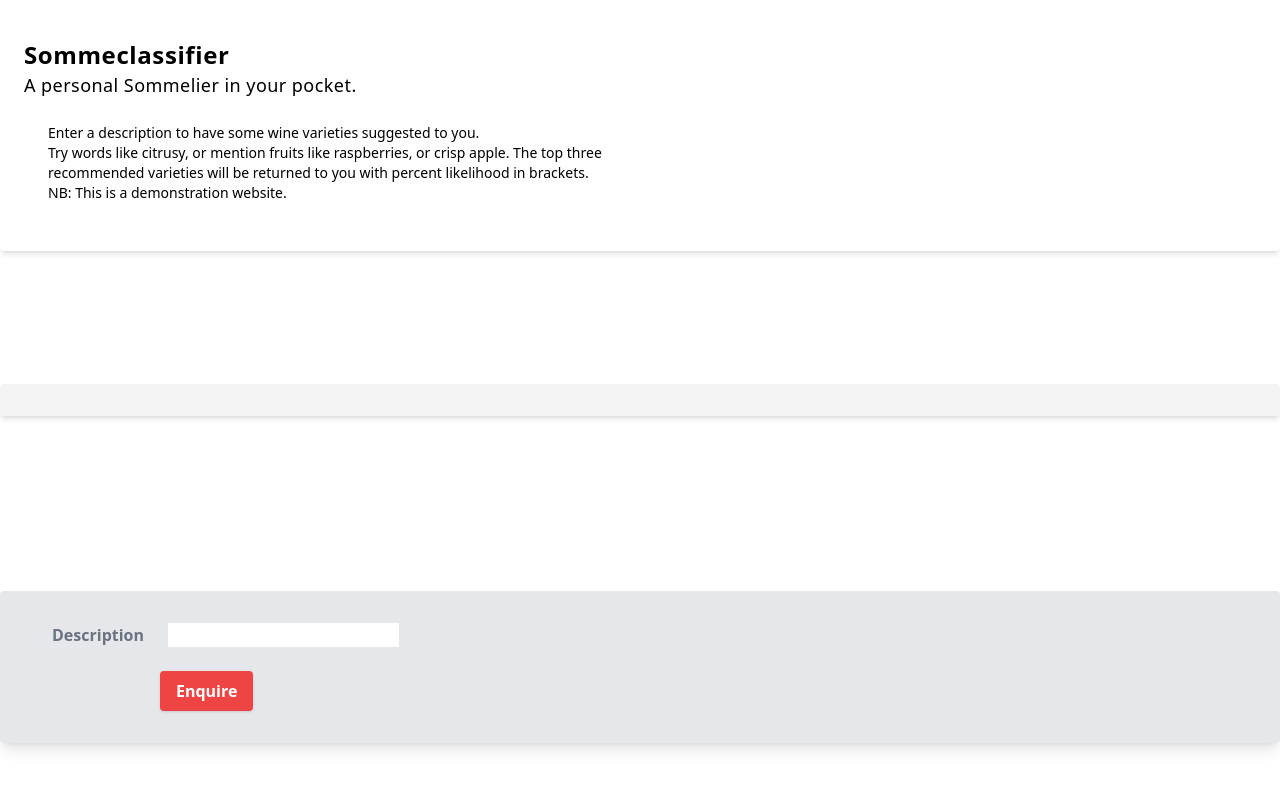
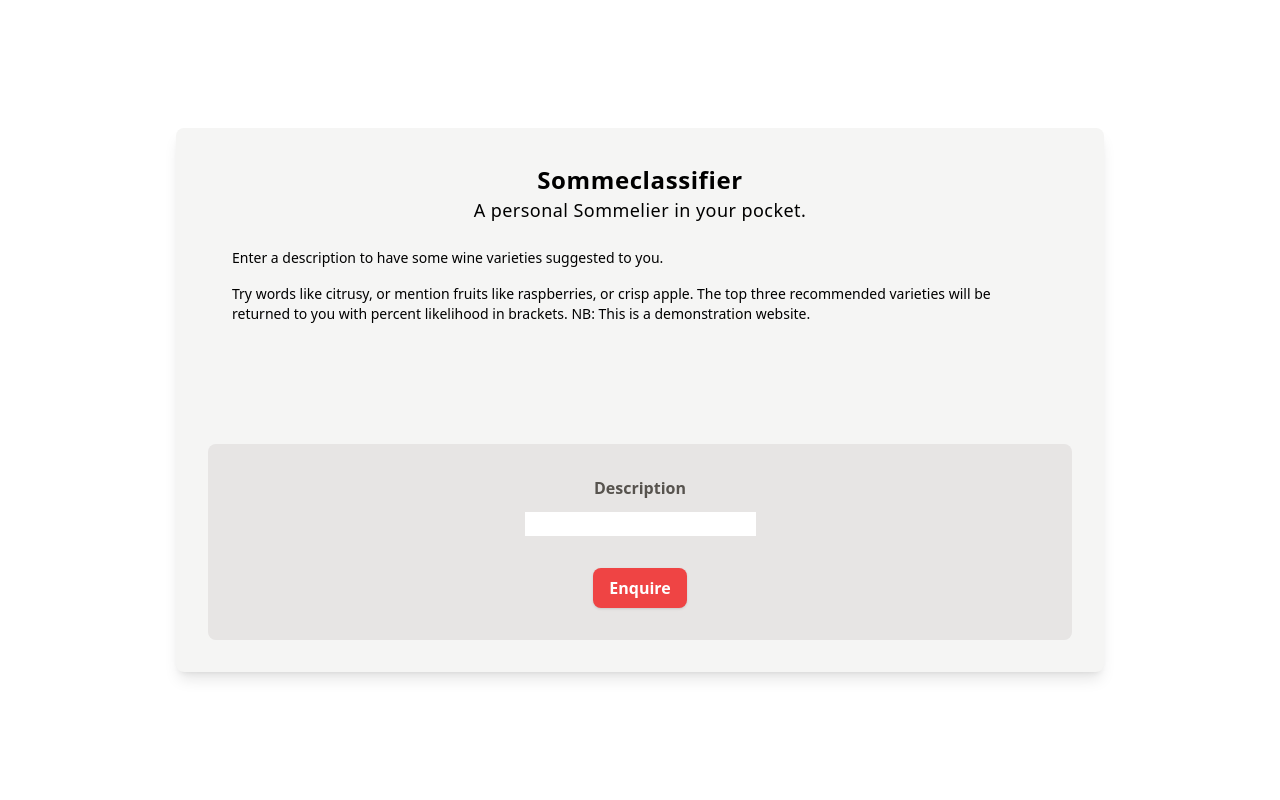
Before and after one commit to davidmccleave/sommeclassifier, a Flask app: page / in a window 1280 px wide. Run offline with Flask 2, Linux system fonts and the light colour scheme; parts of the project's set-up code (start-up, migrations or seed data) failed here and were passed over; some libraries are stand-ins or nearby versions.

Commit message:
Aesthetic change

```diff
--- a/website/templates/classify.html
+++ b/website/templates/classify.html
@@ -6,27 +6,26 @@
         <script src="https://cdn.tailwindcss.com"></script>
         <title>Sommeclassifier</title>
     </head>
-    <body>
-        <div class="grid grid-rows-3 h-screen items-center">
-            <div class="row-start-1 shadow-md items-center rounded p-6">
-                <p class="font-sans font-bold text-2xl subpixel-antialiased tracking-wide"> Sommeclassifier </p>
-                <p class="font-sans text-lg subpixel-antialiased tracking-wide stone-800"> A personal Sommelier in your pocket.</p>
+    <body class="grid md:h-screen place-items-center">
+        <div class="p-4 md:w-3/4">
+            <div class="grid grid-cols-1 bg-stone-100 subpixel-antialiased shadow-lg rounded-lg p-4 md:p-8">
+                <div class="row-start-1 pt-4 md:pt-1">
+                    <div class="text-center">
+                        <p class="font-sans font-bold text-2xl tracking-wide"> Sommeclassifier </p>
+                        <p class="font-sans text-lg tracking-wide stone-800"> A personal Sommelier in your pocket.</p>
+                    </div>
                     <div class="p-6">
-                    <p class="font-sans font-light text-sm subpixel-antialiased">
+                        <p class="font-sans font-light text-sm pb-4">
                             Enter a description to have some wine varieties suggested to you.
                         </p>
-                    <p class="font-sans font-light text-sm subpixel-antialiased">
+                        <p class="font-sans font-light text-sm">
                             Try words like citrusy, or mention fruits like raspberries, or crisp apple. The top three
-                    </p>
-                    <p class="font-sans font-light text-sm subpixel-antialiased">
                             recommended varieties will be returned to you with percent likelihood in brackets.
-                    </p>
-                    <p class="font-sans font-light text-sm subpixel-antialiased">
                             NB: This is a demonstration website.
                         </p>
                     </div>
                 </div>
-            <div class="bg-zinc-100 row-start-2 shadow-md text-center rounded p-4">
+                <div class="row-start-2 text-center items-center p-4 pt-12 pb-12">
                     <p class="font-sans text-xl subpixel-antialiased tracking-wide stone-800 italic">
                         {{ first }}
                     </p>
@@ -38,27 +37,21 @@
                     </p>
                 </div>
                 <div class="row-start-3">
-                <div class="bg-gray-200 rounded shadow-lg p-8">
-                <form method="post" class="w-full max-w-sm">
-                    <div class="md:flex md:items-center mb-6">
-                        <div class="md:w-1/3">
-                            <label class="block text-gray-500 font-bold md:text-right mb-1 md:mb-0 pr-4" for="inline-full-name">
+                    <div class="bg-stone-200 items-center text-center rounded-lg p-8">
+                    <form method="post" class="">
+                        <div class="mb-6">
+                            <label class="block text-stone-600 font-bold mb-1" for="inline-full-name">
                                 Description
                             </label>
-                        </div>
-                        <div class="md:w-2/3 pl-2">
+                            <div class="text-center py-2">
                                 {{ form.description }}
                             </div>
                         </div>
-                    <div class="md:flex md:items-center">
-                        <div class="md:w-1/3"></div>
-                        <div class="md:w-2/3">
-                            <button class="shadow bg-red-500 hover:bg-red-400 focus:shadow-outline focus:outline-none text-white font-bold py-2 px-4 rounded" type="button">
+                        <button class="shadow bg-red-500 hover:bg-red-400 focus:shadow-outline focus:outline-none text-white font-bold py-2 px-4 rounded-lg" type="button">
                             {{ form.submit() }}
                         </button>
+                    </form>
                     </div>
-                    </div>
-                </form>
                 </div>
             </div>
         </div>
```
Lines whose indentation alone changed are shown as unchanged.
